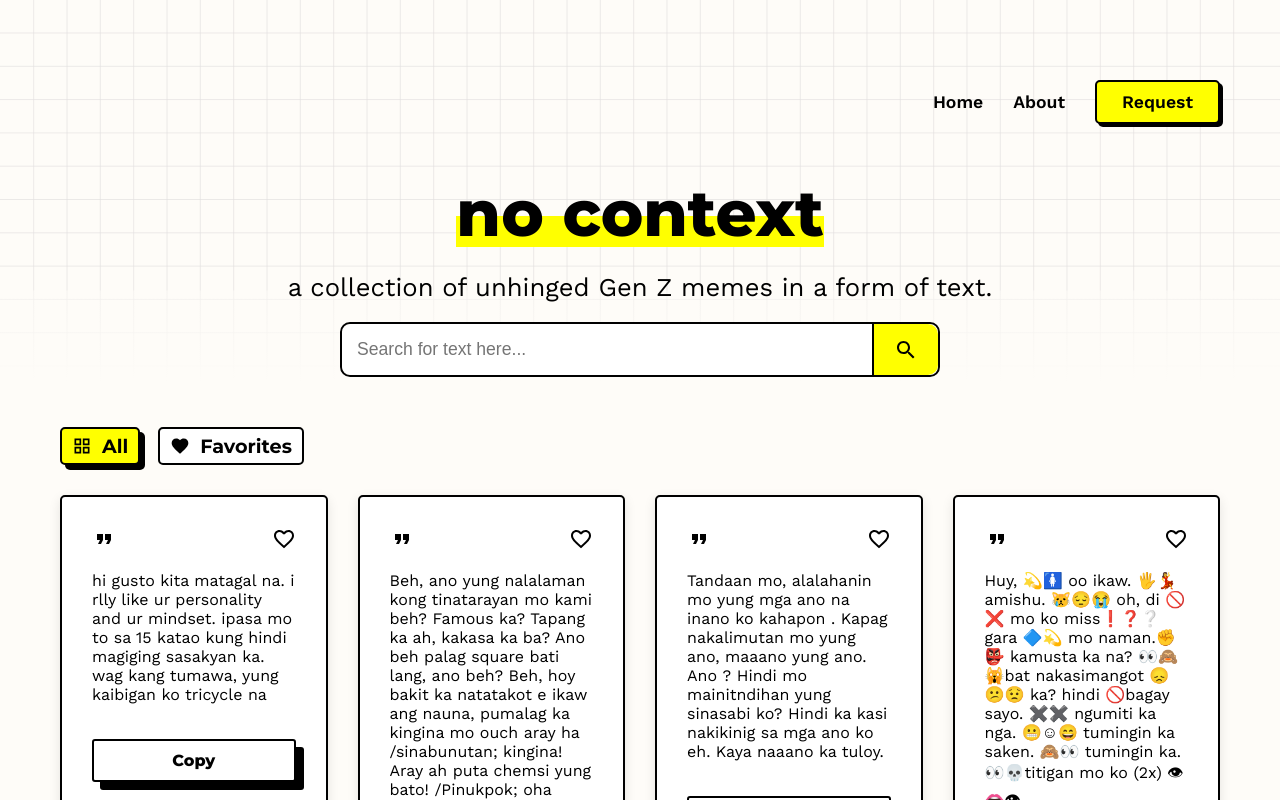
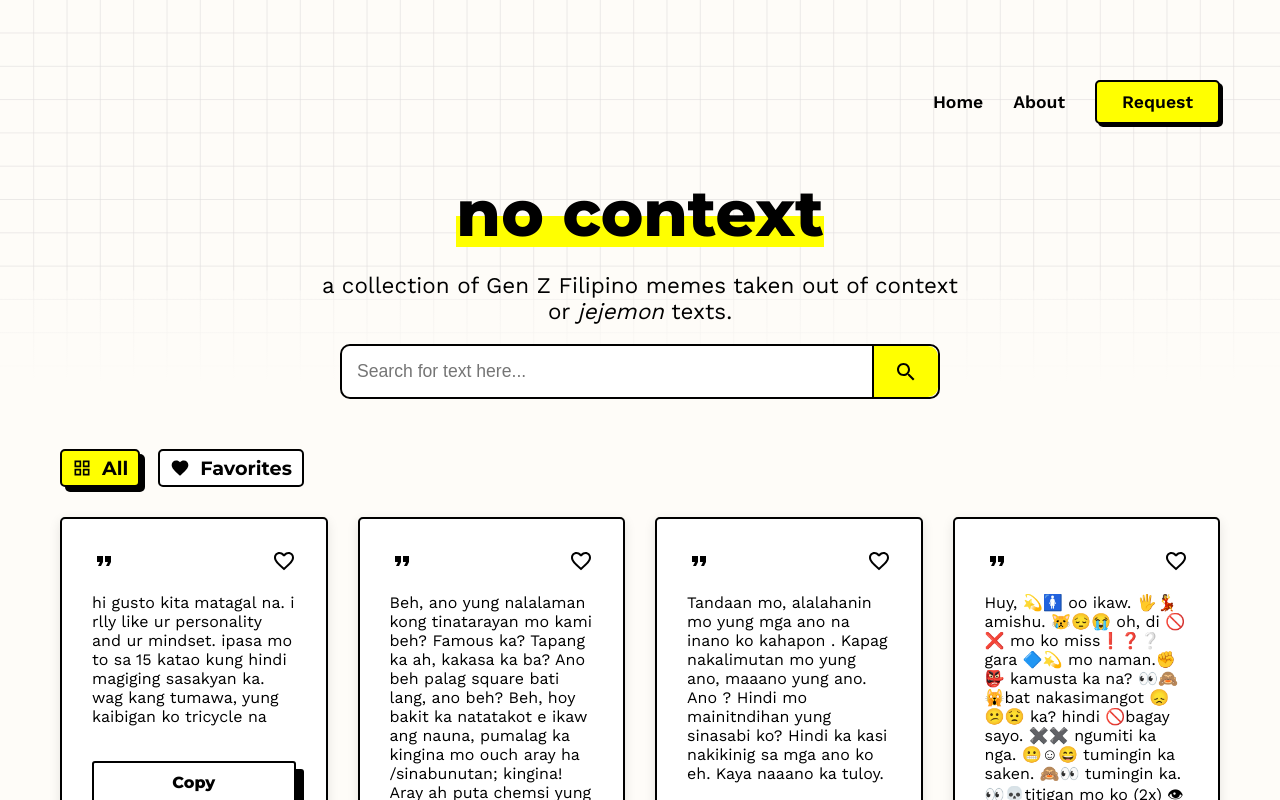
Before and after one commit to sn-tin/no-context-app, a React (Create React App) app: page / in a window 1280 px wide. Shown: the top 800 px of the page. Built offline with nearby package versions, Linux system fonts and the light colour scheme.

Commit message:
Change width - Change description and card texts width

```diff
--- a/src/components/Home.js
+++ b/src/components/Home.js
@@ -18,7 +18,7 @@ const Home = () => {
     return (
         <section className="hero">
             <h1><span className="highlight">no</span><span className="highlight"> context</span></h1>
-            <p>a collection of unhinged Gen Z memes in a form of text.</p>
+            <p>a collection of Gen Z Filipino memes taken out of context or <em>jejemon</em> texts.</p>
             <form onSubmit={handleSubmit}>
                 <input type="text"
                 placeholder="Search for text here..."
--- a/src/styles/_card.scss
+++ b/src/styles/_card.scss
@@ -50,6 +50,7 @@
         @include blackShadow(5px);
     }
     p {
+        width: 100%;
         text-align: left;
         font-size: 1rem;
     }
--- a/src/styles/_hero.scss
+++ b/src/styles/_hero.scss
@@ -7,9 +7,11 @@
         @include Montserrat(800);
     }
     p {
-        font-size: clamp(1rem, 2.5vw, 1.6rem);
+        width: 85%;
+        max-width: 40rem;
+        margin: 25px auto;
+        font-size: clamp(1rem, 2.5vw, 1.4rem);
         @include WorkSans(400);
-        margin: 20px 0;
     }
     form {
         display: flex;
@@ -60,7 +62,7 @@
 @media screen and (min-width: 800px) {
     .hero {
         p {
-            margin: 20px 0;
+            margin: 20px auto;
         }
         form {
             border-radius: 10px;
```
Also changed, not shown: src/assets/logio.svg (added), src/assets/no-context.png (deleted).
